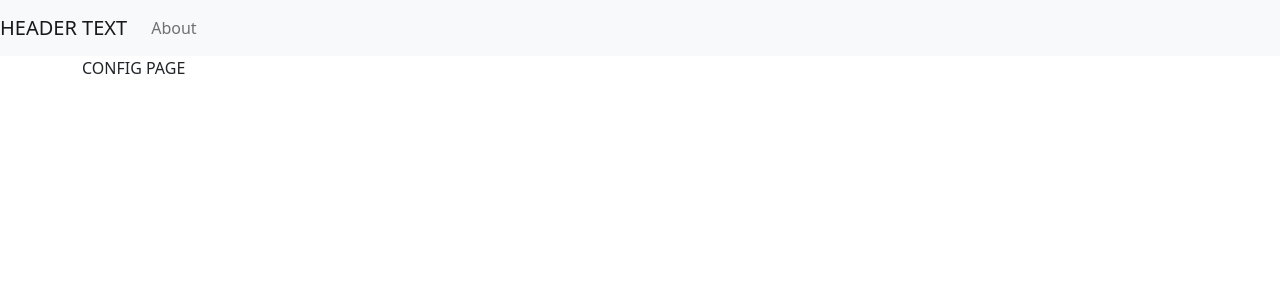
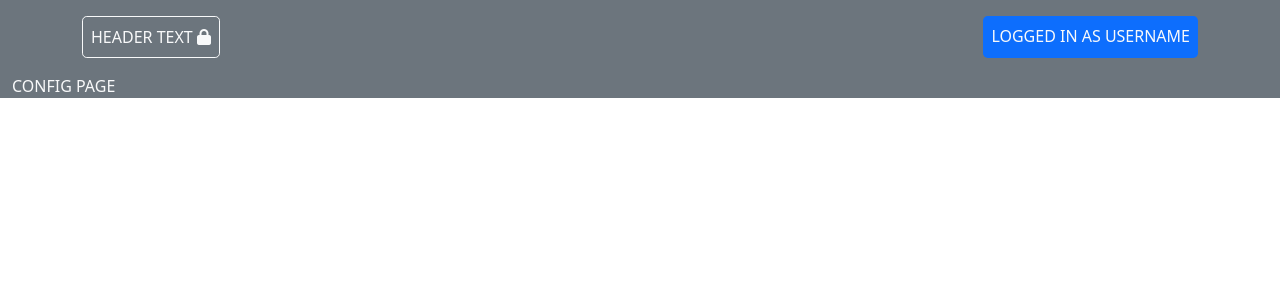
Before and after one commit to piotrenewicz/virtual-computerLab-manager, a Flask app: page /config in a window 1280 px wide. Shown: the top 300 px of the page. Run offline with Flask 2, Linux system fonts and the light colour scheme; parts of the project's set-up code (start-up, migrations or seed data) failed here and were passed over; some libraries are stand-ins or nearby versions.

Commit message:
Refactored navbar elements into separate templates

```diff
--- a/templates/base.html
+++ b/templates/base.html
@@ -13,17 +13,22 @@
     <title>{% block title %} BASE {% endblock %}</title>
 </head>
 <body>
-    <nav class="navbar navbar-expand-md navbar-light bg-light">
-        <a class="navbar-brand" href="{{ url_for('entry_point') }}">HEADER TEXT</a>
-        <button class="navbar-toggler" type="button" data-toggle="collapse" data-target="#navbarNav" aria-controls="navbarNav" aria-expanded="false" aria-label="Toggle navigation">
-            <span class="navbar-toggler-icon"></span>
-        </button>
-        <div class="collapse navbar-collapse" id="navbarNav">
-            <ul class="navbar-nav">
-            <li class="nav-item active">
-                <a class="nav-link" href="#">About</a>
-            </li>
-            </ul>
+<div class="container-fluid">
+    <div class="row bg-secondary text-light">
+        <div class="col">
+            <div class="container">
+                <div class="row justify-content-between pt-3 pb-3">
+                    {% block navigation_area %}
+                        {% include 'common/navigation.html' %}
+                    {% endblock %}
+                    {#                        <div class="col-auto">#}
+                    {#                            IS THIS IN THE MIDDLE?#}
+                    {#                        </div>#}
+                    {% block user_area %}
+                        {% include 'common/user_indicator.html' %}
+                    {% endblock %}
+                </div>
+            </div>
         </div>
     </nav>
     <div class="container">
--- /dev/null
+++ b/templates/common/navigation.html
@@ -0,0 +1,4 @@
+<div class="col-auto p-2 border border-light rounded-3">
+    HEADER TEXT
+    <span class="fas fa-lock"></span>
+</div>
--- /dev/null
+++ b/templates/common/user_indicator.html
@@ -0,0 +1,3 @@
+<div class="col-auto bg-primary rounded-3 p-2">
+    LOGGED IN AS USERNAME
+</div>
```
